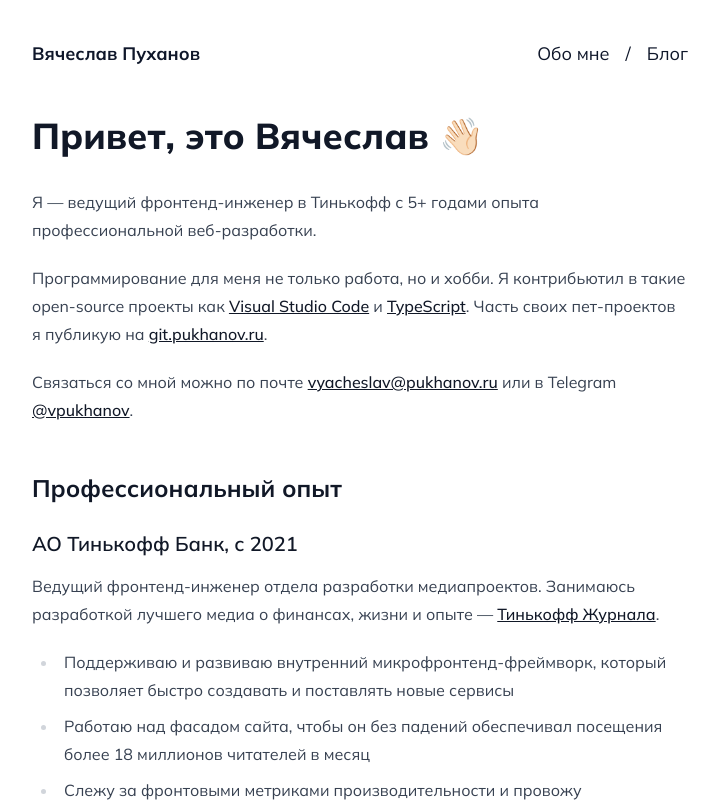
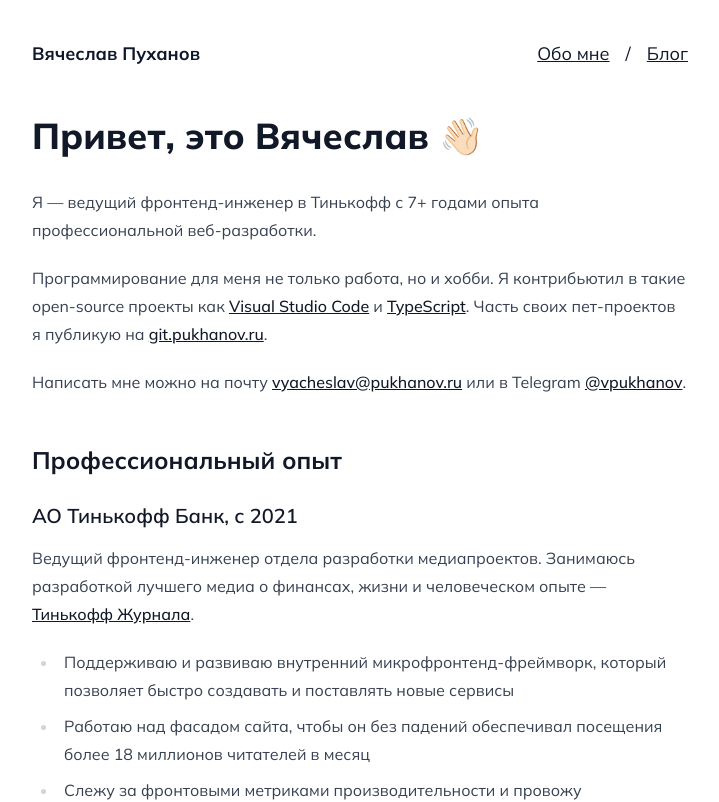
Before and after one commit to vpukhanov/pukhanov-ru, a Next.js app: page / in a window 1280 px wide. Shown: the top 802 px of the page, without its empty margins (280-999 px from the left). Built offline with nearby package versions, Linux system fonts and the light colour scheme.

Commit message:
fix: text and design fixes

```diff
--- a/src/app/(prose)/page.mdx
+++ b/src/app/(prose)/page.mdx
@@ -1,16 +1,16 @@
 # Привет, это Вячеслав 👋🏻
 
-Я — ведущий фронтенд-инженер в Тинькофф с 5+ годами опыта профессиональной веб-разработки.
+Я — ведущий фронтенд-инженер в Тинькофф с 7+ годами опыта профессиональной веб-разработки.
 
 Программирование для меня не только работа, но и хобби. Я контрибьютил в такие open-source проекты как [Visual Studio Code](https://github.com/microsoft/vscode/pulls?q=is%3Apr+author%3Avpukhanov) и [TypeScript](https://github.com/microsoft/TypeScript/pulls?q=is%3Apr+author%3Avpukhanov). Часть своих пет-проектов я публикую на [git.pukhanov.ru](http://git.pukhanov.ru/explore/).
 
-Связаться со мной можно по почте [vyacheslav@pukhanov.ru](mailto:vyacheslav@pukhanov.ru) или в Telegram [@vpukhanov](https://t.me/vpukhanov).
+Написать мне можно на почту [vyacheslav@pukhanov.ru](mailto:vyacheslav@pukhanov.ru) или в Telegram [@vpukhanov](https://t.me/vpukhanov).
 
 ## Профессиональный опыт
 
 ### АО Тинькофф Банк, с 2021
 
-Ведущий фронтенд-инженер отдела разработки медиапроектов. Занимаюсь разработкой лучшего медиа о финансах, жизни и опыте — [Тинькофф Журнала](https://journal.tinkoff.ru/).
+Ведущий фронтенд-инженер отдела разработки медиапроектов. Занимаюсь разработкой лучшего медиа о финансах, жизни и человеческом опыте — [Тинькофф Журнала](https://journal.tinkoff.ru/).
 
 - Поддерживаю и развиваю внутренний микрофронтенд-фреймворк, который позволяет быстро создавать и поставлять новые сервисы
 - Работаю над фасадом сайта, чтобы он без падений обеспечивал посещения более 18 миллионов читателей в месяц
--- a/src/app/layout.tsx
+++ b/src/app/layout.tsx
@@ -8,7 +8,7 @@ const mulish = Mulish({ subsets: ["latin", "cyrillic"] });
 export const metadata: Metadata = {
   title: "Вячеслав Пуханов",
   description:
-    "Я — ведущий фронтенд-разработчик в Тинькофф, где мы создаем лучшее медиа о финансах, жизни и всем на свете — Тинькофф Журнал. Это личный сайт, где я выражаю исключительно свои мнения и взгляды.",
+    "Я — ведущий фронтенд-разработчик в Тинькофф, где мы создаем лучшее медиа о финансах, жизни и опыте — Тинькофф Журнал. Это личный сайт, где я выражаю исключительно свои мнения и взгляды.",
 };
 
 export default function RootLayout({
@@ -23,13 +23,17 @@ export default function RootLayout({
       >
         <div className="mx-auto max-w-2xl px-2 py-10">
           <header className="mb-12 flex items-center justify-between text-lg">
-            <Link href="/" className="font-bold">
+            <Link href="/" className="font-bold hover:underline">
               Вячеслав Пуханов
             </Link>
             <nav className="space-x-4">
-              <Link href="/">Обо мне</Link>
+              <Link href="/" className="underline">
+                Обо мне
+              </Link>
               <span>/</span>
-              <Link href="/posts/">Блог</Link>
+              <Link href="/posts" className="underline">
+                Блог
+              </Link>
             </nav>
           </header>
           <main>{children}</main>
```
Also changed, not shown: src/app/(prose)/posts/dash-query-params-nginx/page.mdx (+2 -0 lines).
